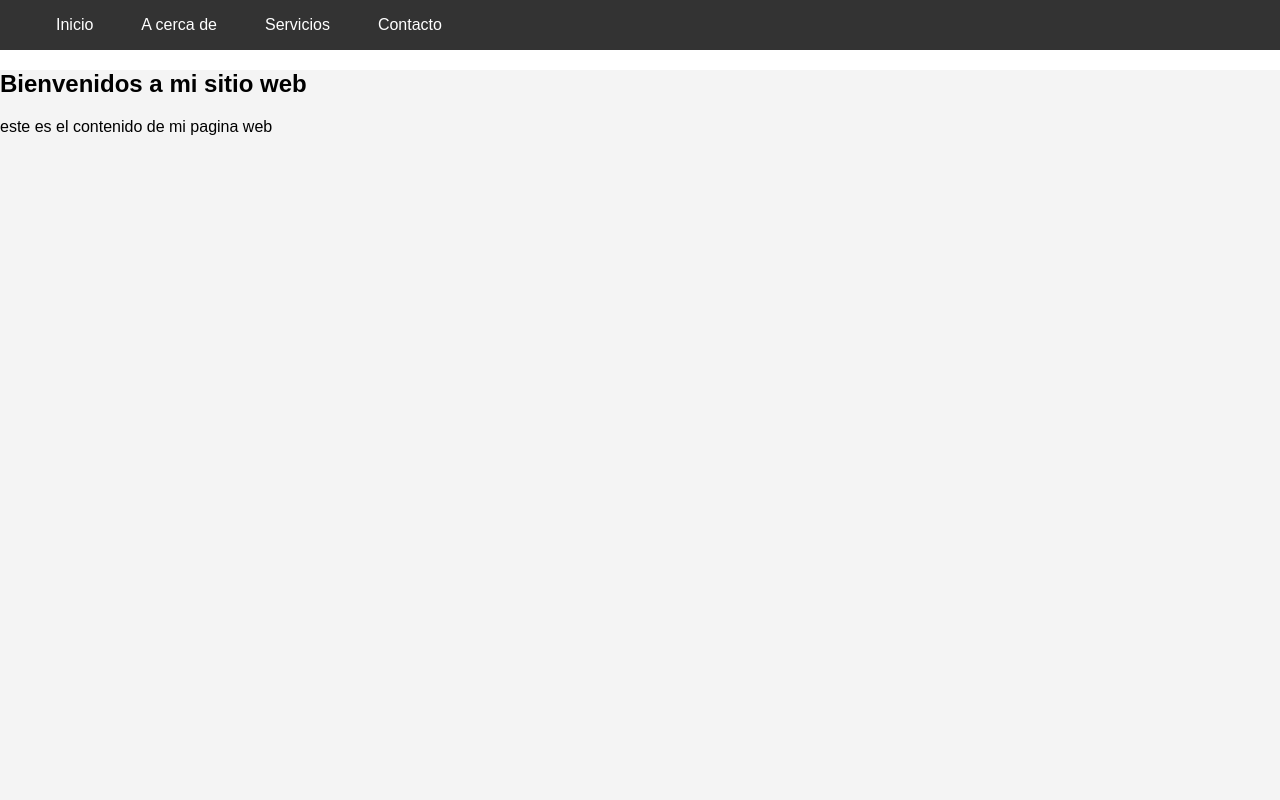
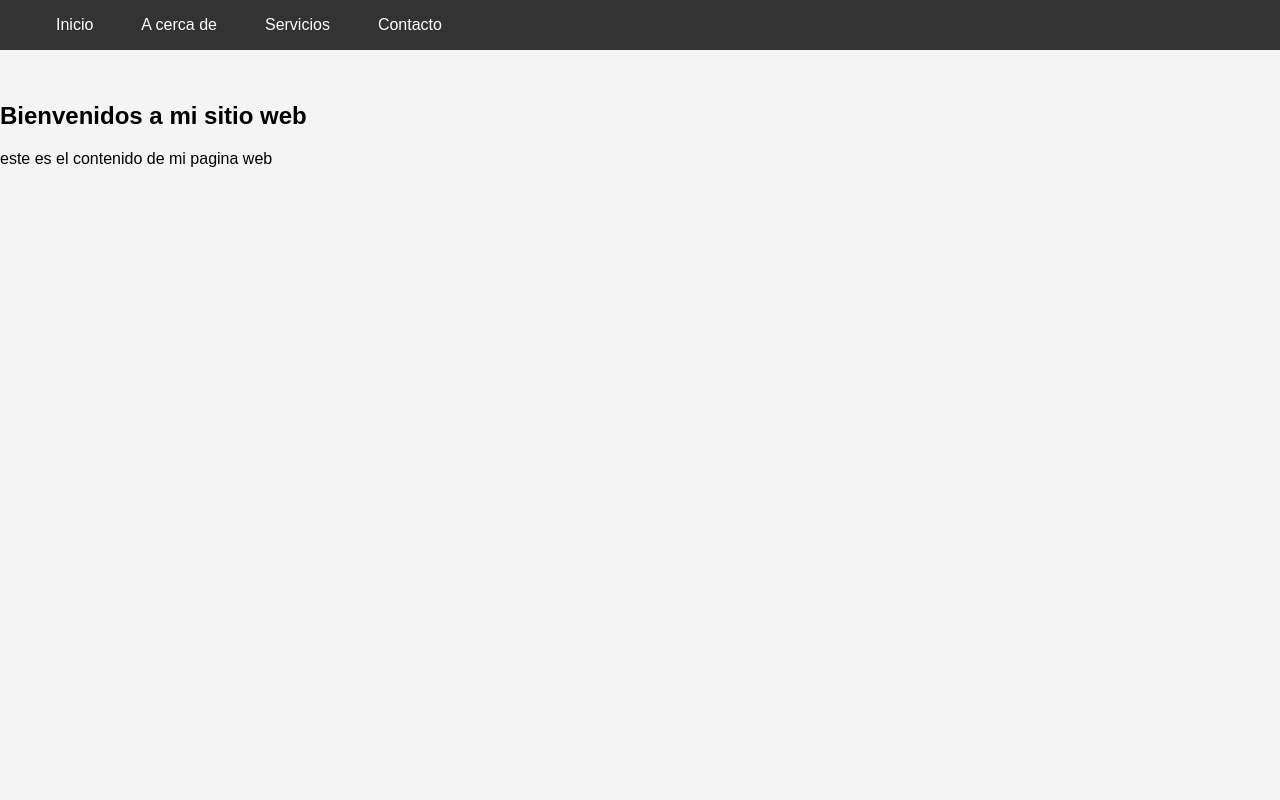
Before and after one commit to Joserafa20/Lab14, a plain HTML site: page index.html in a window 1280 px wide. Shown: the top 800 px of the page. Drawn offline with Linux system fonts and the light colour scheme.

Commit message:
agregando section

```diff
--- a/assents/styles.css
+++ b/assents/styles.css
@@ -65,3 +65,7 @@ nav ul li a:hover{
     height: 100vh;
     background-color: #f4f4f4;
 }
+
+section{
+    padding: 2em 0;
+}
```
